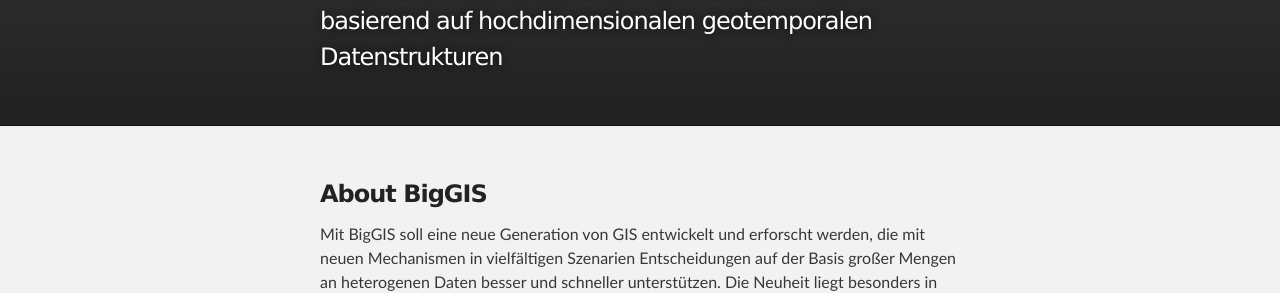
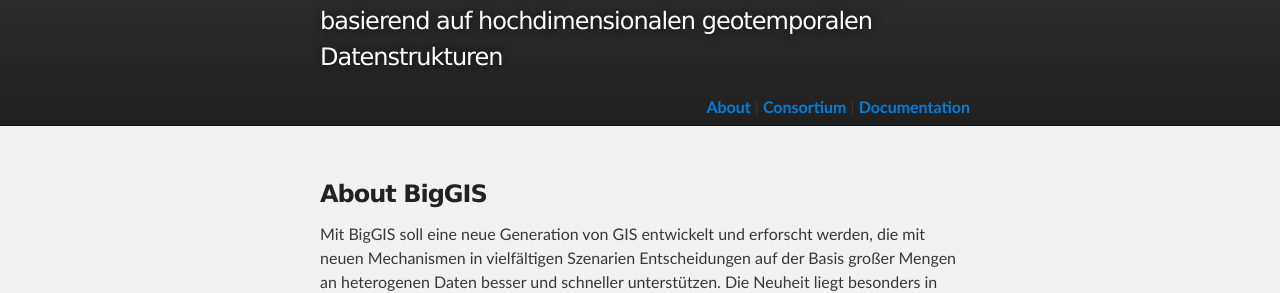
Before and after one commit to biggis-project/biggis-project.github.io, a Jekyll site: the page built from index.md, in a window 1280 px wide. Shown: the part 156-449 px from the top of the page. Built offline with Jekyll 4.4.1, drawn with Linux system fonts in a browser that asks for light colours.

Commit message:
added a "main menu" with links to pages such as "docs", "consortium" ...

```diff
--- a/_layouts/default.html
+++ b/_layouts/default.html
@@ -16,6 +16,11 @@
           <h1 id="project_title">BigGIS Project</h1>
           <h2 id="project_tagline">Prädiktive und präskriptive Geoinformationssysteme basierend auf hochdimensionalen geotemporalen Datenstrukturen</h2>
 
+          <section id="mainmenu">
+             <a href="index.html">About</a> |
+             <a href="consortium.html">Consortium</a> |
+             <a href="docs.html">Documentation</a>
+          </section>
         </header>
     </div>
 
--- a/stylesheets/stylesheet.css
+++ b/stylesheets/stylesheet.css
@@ -315,6 +315,20 @@
   text-shadow: #111 0px 0px 10px;
 }
 
+#mainmenu {
+  text-align: right;
+  position: absolute;
+  width: 100%;
+  z-index: 10;
+  bottom: -40px;
+  right: 0;
+  height: 70px;
+}
+
+#mainmenu a {
+  font-weight: bold;
+}
+
 #downloads {
   position: absolute;
   width: 210px;
```
Also changed, not shown: consortium.md (+2 -2 lines).
